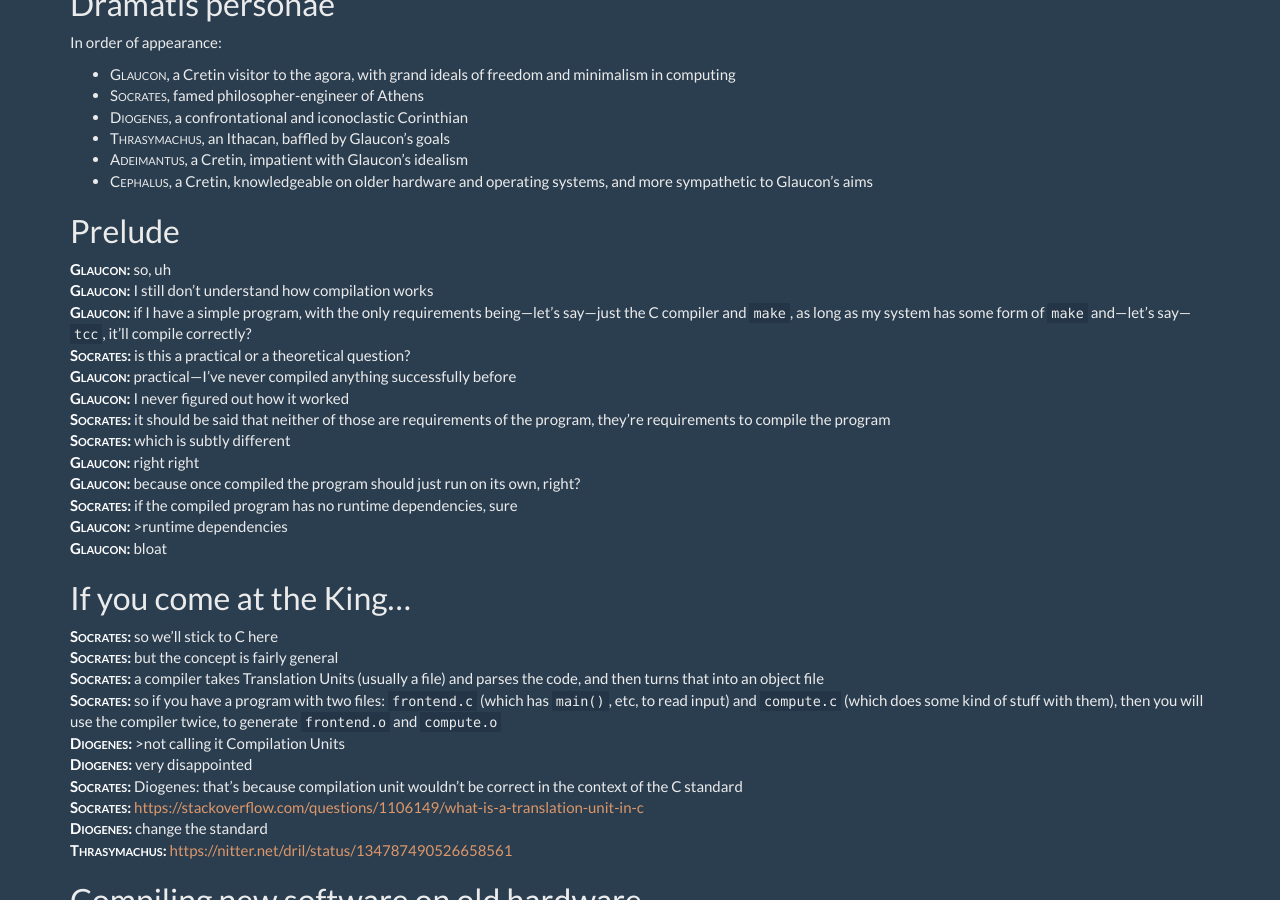
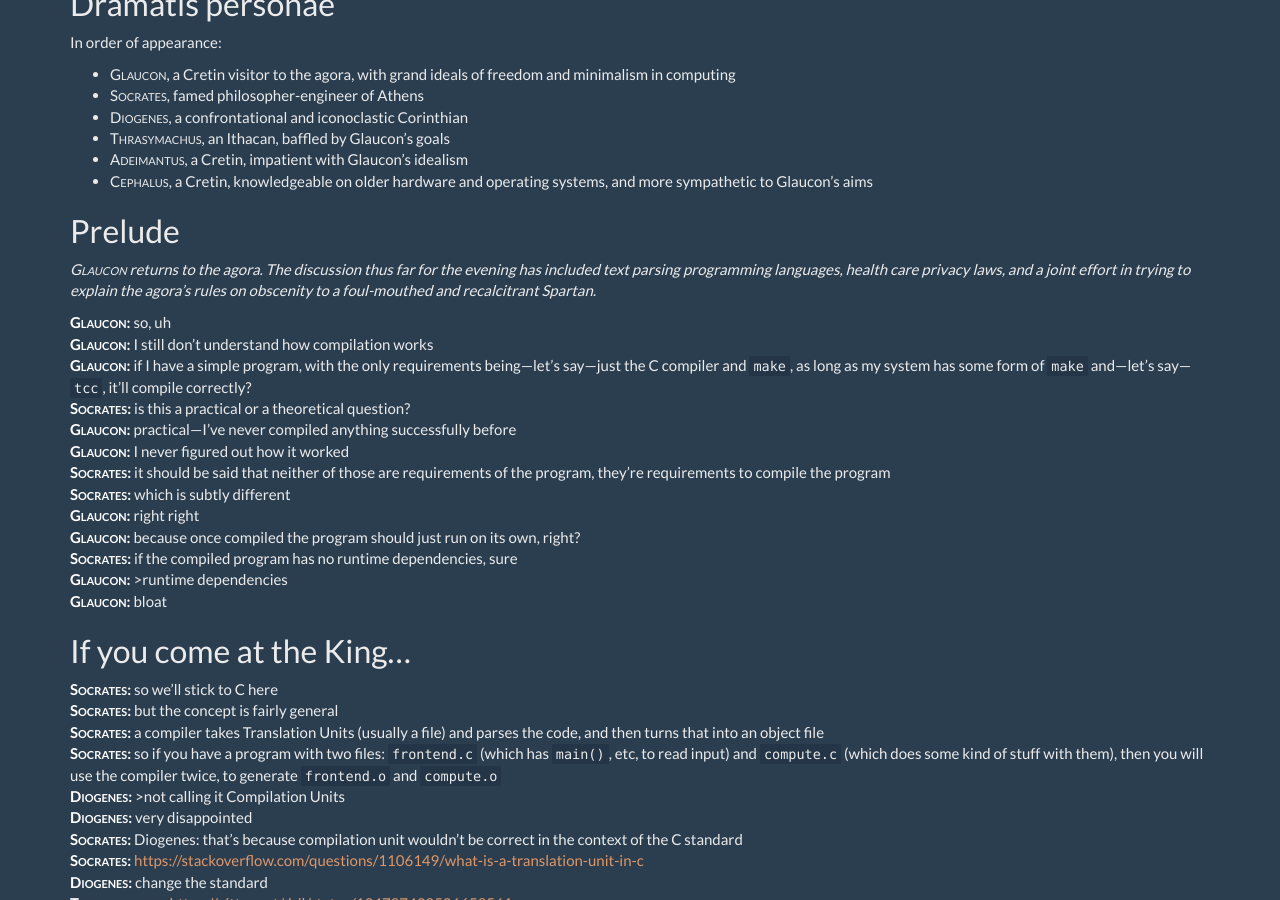
Before and after one commit to scriptkitties/fglt, a Jekyll site: the page built from _agora/book-02-why-cant-i-compile-all-this-bloat.md, in a window 1280 px wide and 900 px high, scrolled down 375 px. Built offline with Jekyll 4.4.1, drawn with Linux system fonts in a browser that asks for light colours; some of the changed text lies outside the part shown.

Commit message:
Stage directions for books 1 and 2

```diff
--- a/_agora/book-02-why-cant-i-compile-all-this-bloat.md
+++ b/_agora/book-02-why-cant-i-compile-all-this-bloat.md
@@ -23,6 +23,8 @@
 
 Prelude
 -------
+
+*<span class="name">Glaucon</span> returns to the agora.  The discussion thus far for the evening has included text parsing programming languages, health care privacy laws, and a joint effort in trying to explain the agora's rules on obscenity to a foul-mouthed and recalcitrant Spartan.*
 
 <b class="name">Glaucon:</b> so, uh
 <b class="name">Glaucon:</b> I still don't understand how compilation works
@@ -139,6 +141,8 @@
 
 The road less travelled by, for a reason
 ----------------------------------------
+
+*<span class="name">Cephalus</span> has taken an interest in his countryman's intentions with esoteric operating systems, being himself experienced in such things.*
 
 <b class="name">Cephalus:</b> what web browser are you on right now
 <b class="name">Glaucon:</b> Chrome on a Windows 10 laptop
```
Also changed, not shown: _agora/book-01-the-tragedy-of-open-hardware.md (+9 -2 lines).
